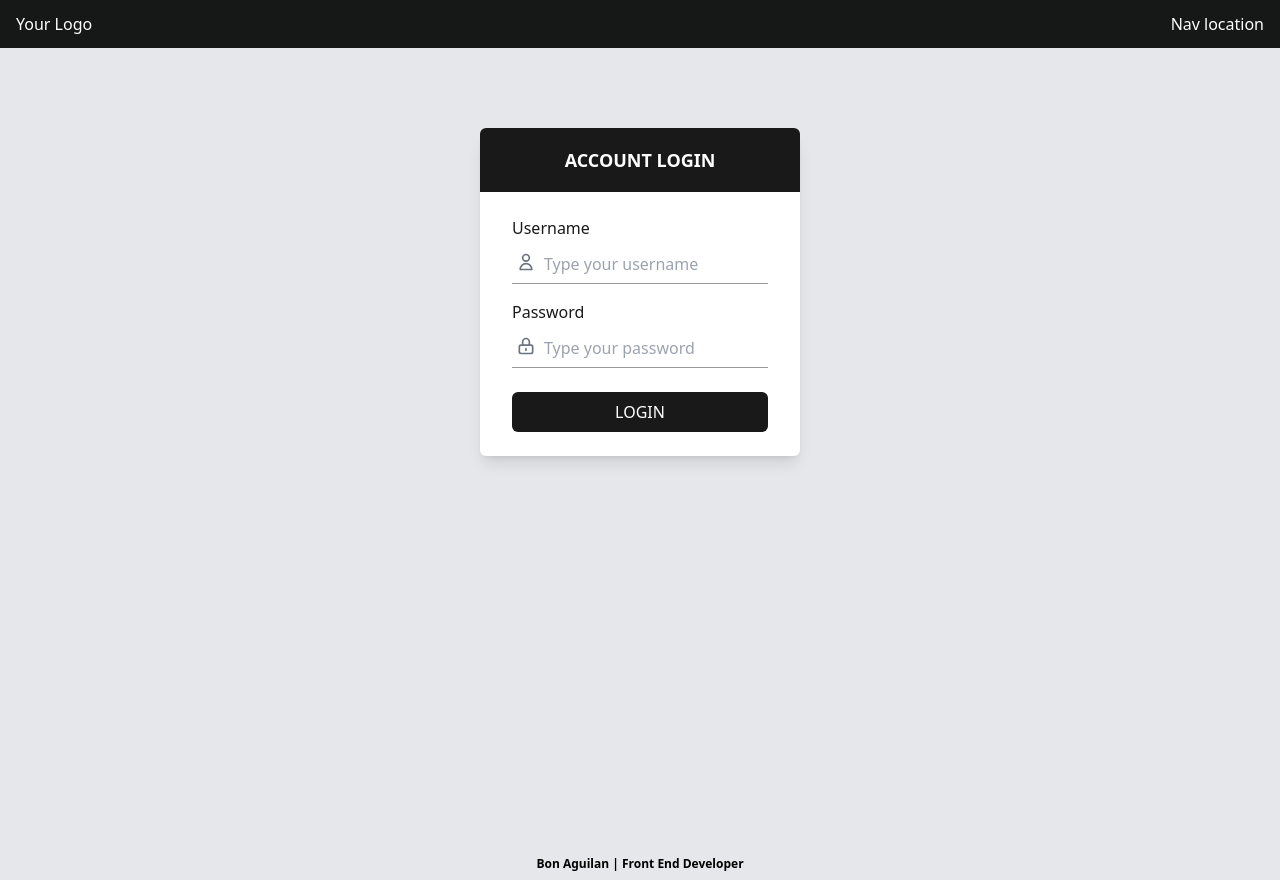
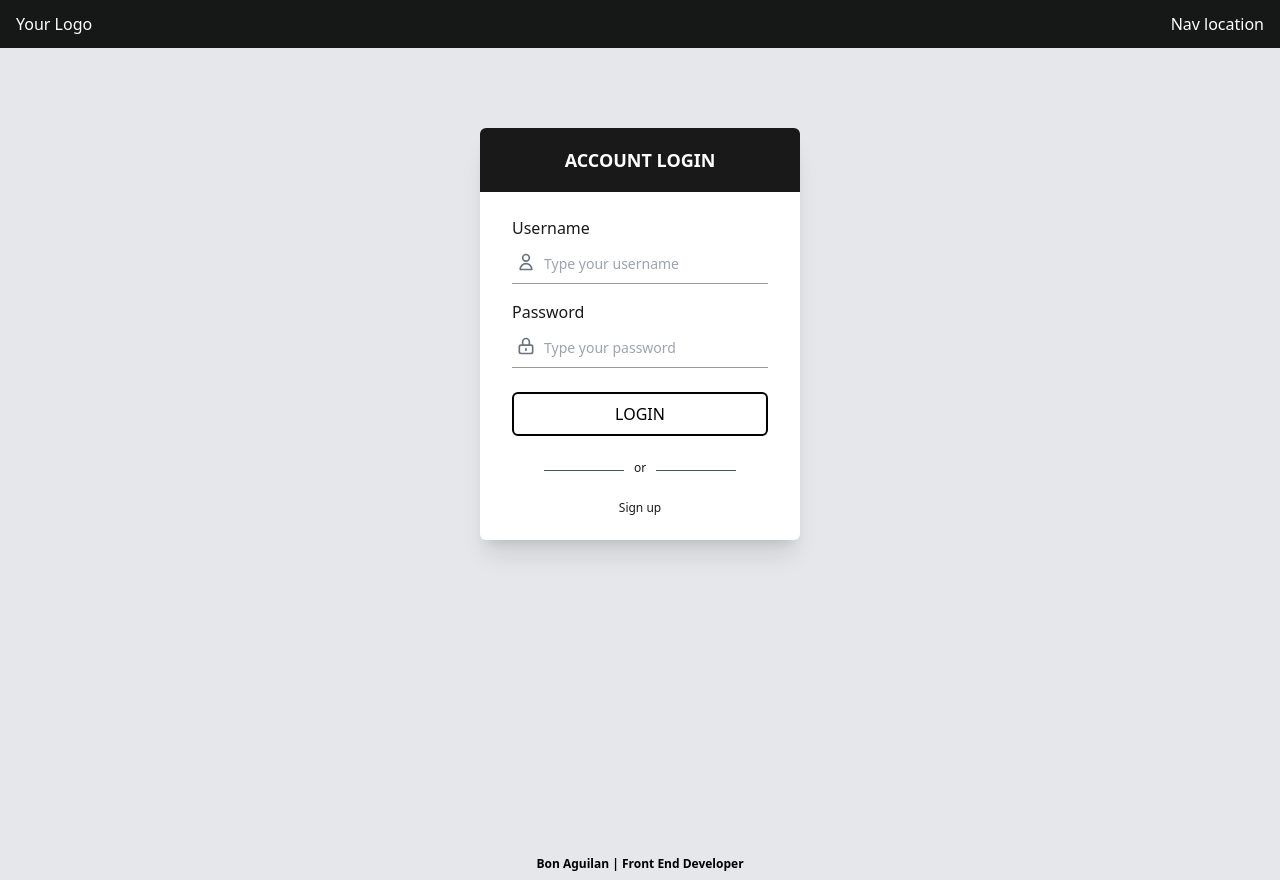
Before and after one commit to aguilanbon/mern-app, a React (Create React App) app: page / in a window 1280 px wide. Built offline with nearby package versions, Linux system fonts and the light colour scheme.

Commit message:
signup anchor

```diff
--- a/src/pages/Login/Login.jsx
+++ b/src/pages/Login/Login.jsx
@@ -4,7 +4,7 @@ function Login() {
     return (
         <div className='min-h-screen'>
             <div className='w-full h-auto flex items-center justify-center'>
-                <div className='w-80 h-auto mt-20 pb-4 flex flex-col bg-white text-black text-opacity-90 rounded-md shadow-lg'>
+                <div className='w-80 h-auto mt-20 pb-4 flex flex-col bg-white text-black text-opacity-90 rounded-md shadow-xl'>
                     <div className='h-16 mb-4 flex items-center justify-center bg-black bg-opacity-90 text-white rounded-t-md'>
                         <h1 className='font-bold text-lg'>ACCOUNT LOGIN</h1>
                     </div>
@@ -12,7 +12,7 @@ function Login() {
                         <div className='flex flex-col mb-4'>
                             <label htmlFor="password">Username</label>
                             <div className='flex flex-col justify-center static'>
-                                <input type="text" name="username" id="" className='h-10 py-4 px-8 border-b border-black border-opacity-40 mt-1 ' placeholder='Type your username' />
+                                <input type="text" name="username" id="" className='h-10 py-4 px-8 border-b border-black border-opacity-40 mt-1 text-sm' placeholder='Type your username' />
                                 <svg xmlns="http://www.w3.org/2000/svg" className="h-5 w-5 absolute text-gray-500 ml-1" fill="none" viewBox="0 0 24 24" stroke="currentColor" strokeWidth={2}>
                                     <path strokeLinecap="round" strokeLinejoin="round" d="M16 7a4 4 0 11-8 0 4 4 0 018 0zM12 14a7 7 0 00-7 7h14a7 7 0 00-7-7z" />
                                 </svg>
@@ -21,14 +21,20 @@ function Login() {
                         <div className='flex flex-col'>
                             <label htmlFor="password">Password</label>
                             <div className='flex flex-col justify-center static'>
-                                <input type="password" name="password" id="" className='h-10 py-4 px-8 border-b border-black border-opacity-40 mt-1' placeholder='Type your password' />
+                                <input type="password" name="password" id="" className='h-10 py-4 px-8 border-b border-black border-opacity-40 mt-1 text-sm' placeholder='Type your password' />
                                 <svg xmlns="http://www.w3.org/2000/svg" className="h-5 w-5 absolute text-gray-500 ml-1" fill="none" viewBox="0 0 24 24" stroke="currentColor" strokeWidth={2}>
                                     <path strokeLinecap="round" strokeLinejoin="round" d="M12 15v2m-6 4h12a2 2 0 002-2v-6a2 2 0 00-2-2H6a2 2 0 00-2 2v6a2 2 0 002 2zm10-10V7a4 4 0 00-8 0v4h8z" />
                                 </svg>
                             </div>
                         </div>
-                        <div className='w-full mt-6 flex items-center justify-center'>
-                            <button className='w-full p-2 rounded-md text-white bg-black bg-opacity-90 hover:bg-black'>LOGIN</button>
+                        <div className='w-full my-6 flex items-center justify-center'>
+                            <button className='w-full p-2 rounded-md text-black border-2 border-black hover:bg-black hover:bg-opacity-90 hover:text-white ease-linear duration-150'>LOGIN</button>
+                        </div>
+                        <div className='w-full flex flex-col items-center justify-center'>
+                            <p className='w-full flex items-center justify-center text-xs mb-6 before:w-20 before:border-slate-600 before:border-b before:-ml-28 before:mt-1  before:absolute
+                            after:w-20 after:border-slate-600 after:border-b after:ml-28 after:mt-1  after:absolute
+                            '>or</p>
+                            <a href="" className='text-xs hover:border-b hover:border-b-slate-600'>Sign up</a>
                         </div>
                     </form>
                 </div>
```
